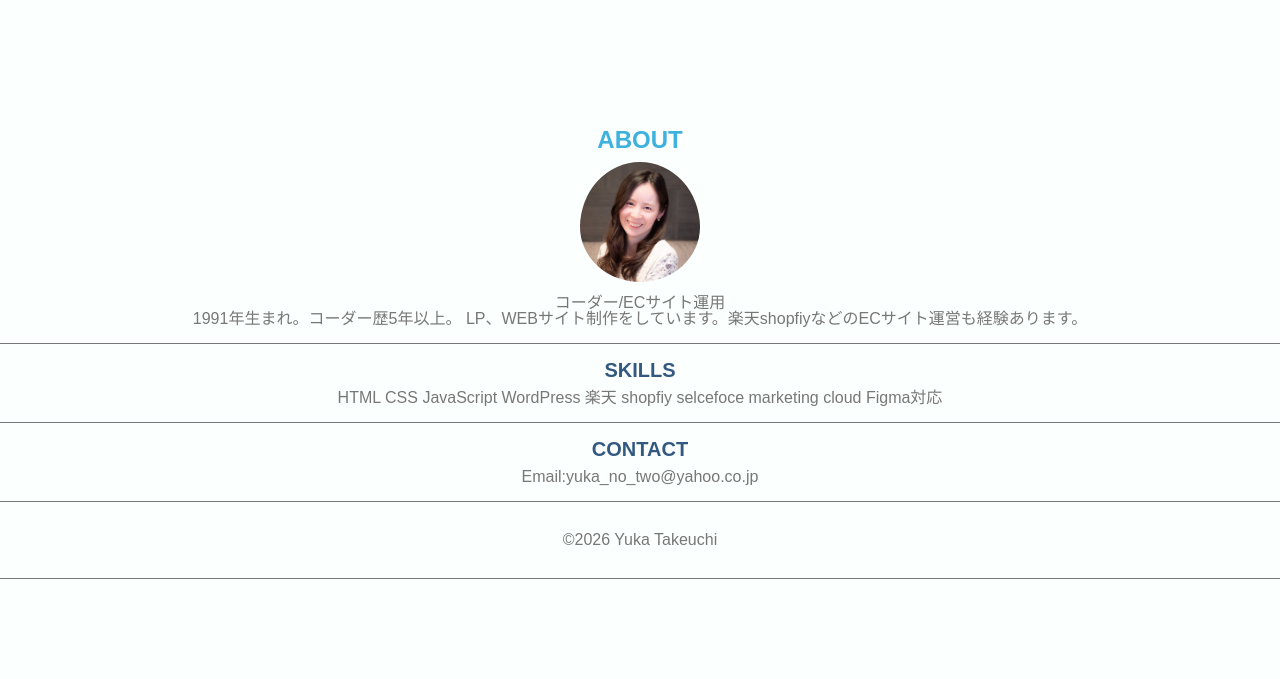
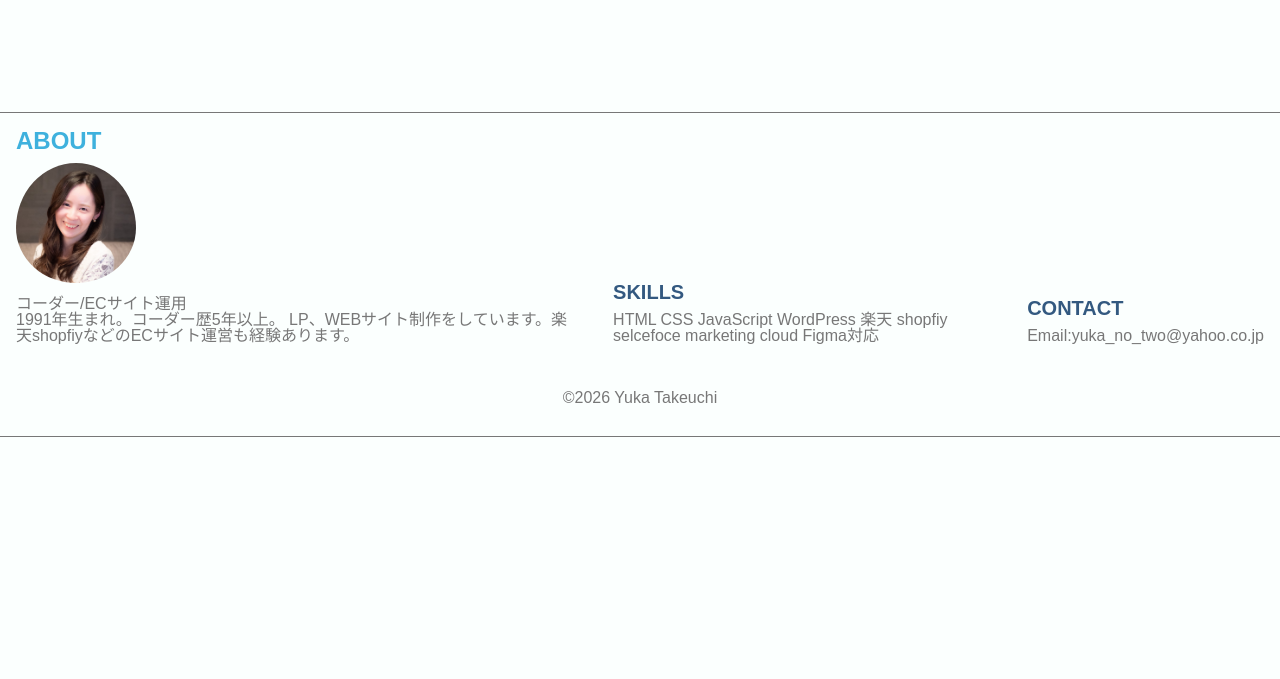
Before and after one commit to yuka0258/file, a PHP site: page / in a window 1280 px wide. Shown: the part 624-1303 px from the top of the page. After the commit the page ends 1061 px from the top, so only its background shows below. Run offline with PHP 8.4, Linux system fonts and the light colour scheme.

Commit message:
Update style.css

```diff
--- a/style.css
+++ b/style.css
@@ -856,6 +856,7 @@ main article section .box .m_svg a:hover {
 footer {
     text-align: center;
     border-bottom: 1px solid #777;
+    border-top: 1px solid #777;
     margin-bottom: 10rem;
 }
 
@@ -865,7 +866,11 @@ small {
 }
 
 .profile {
-    text-align: center;
+    text-align: left;
+    display: flex;
+    align-items: end;
+    justify-content: space-between;
+
 }
 
 .profile img {
@@ -874,10 +879,11 @@ small {
     border-radius: 50%;
     object-fit: cover;
     padding-bottom:1rem;
+
 }
 
 .profile_sec {
-    border-bottom: 1px solid #777;
+
     padding: 1.6rem;
 }
 
```
